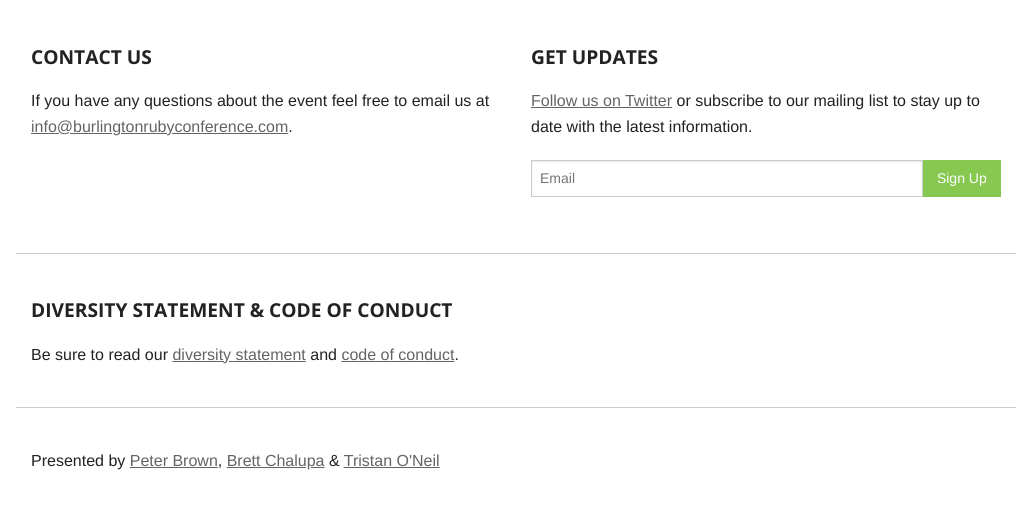
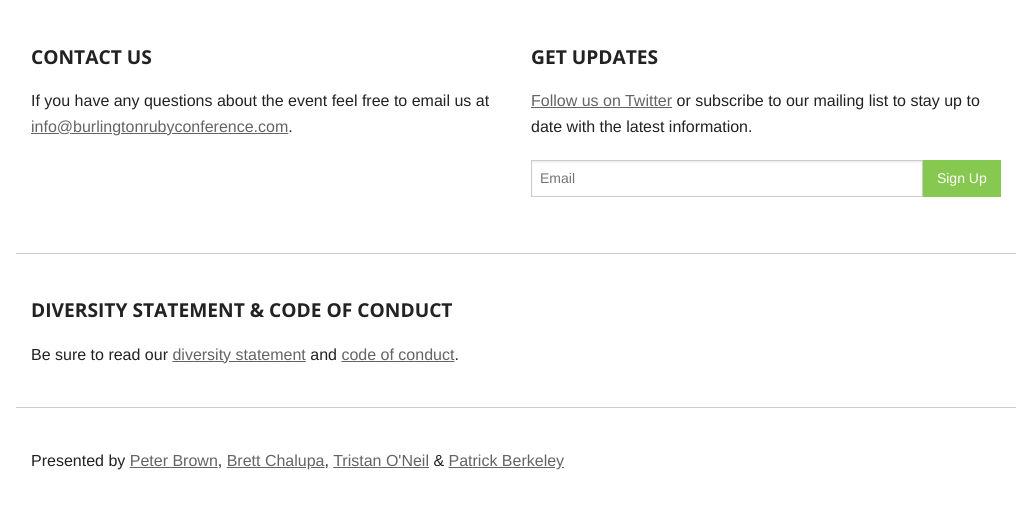
Before and after one commit to burlingtonruby/burlingtonrubyconference2014, a Jekyll site: the page built from index.html, in a window 1280 px wide. Shown: the part 540-1054 px from the top of the page, without its empty margins (124-1156 px from the left). Built offline with Jekyll 4.4.1, drawn with Linux system fonts in a browser that asks for light colours; some of the changed lines change nothing that is shown.

Commit message:
Add Patrick to the footer.

```diff
--- a/_layouts/main.html
+++ b/_layouts/main.html
@@ -31,8 +31,10 @@
       <p>Presented by <a href="https://twitter.com/beerlington" title="Peter
         Brown on Twitter">Peter Brown</a>, <a
         href="https://twitter.com/brettchalupa" title="Brett Chalupa on
-        Twitter">Brett Chalupa</a> &amp; <a
+        Twitter">Brett Chalupa</a>, <a title="Tristan O'Neil on Twitter"
         href="https://twitter.com/tristanoneil">Tristan O'Neil</a>
+        &amp; <a title="Patrick Berkeley on Twitter"
+          href="https://twitter.com/patrickberkeley">Patrick Berkeley</a>
       </p>
     </div>
   </div>
```
